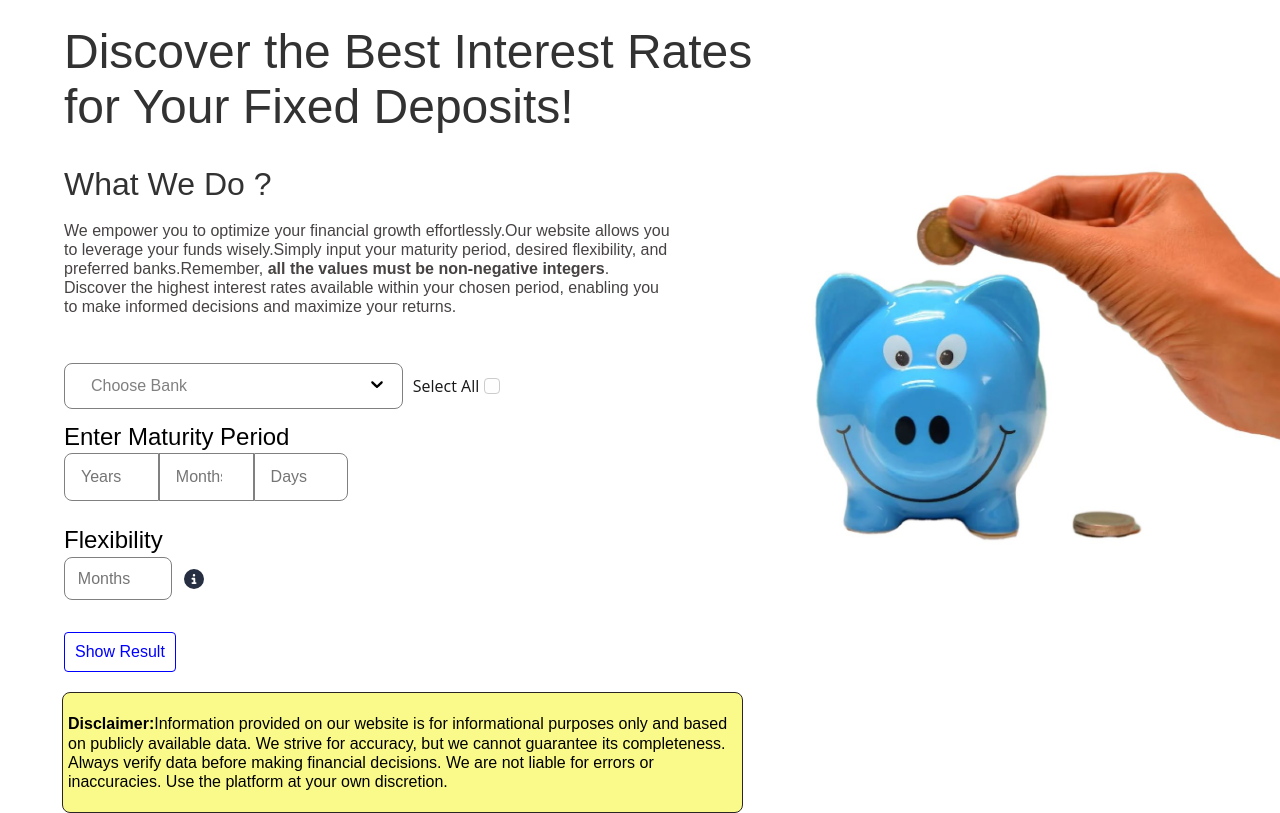
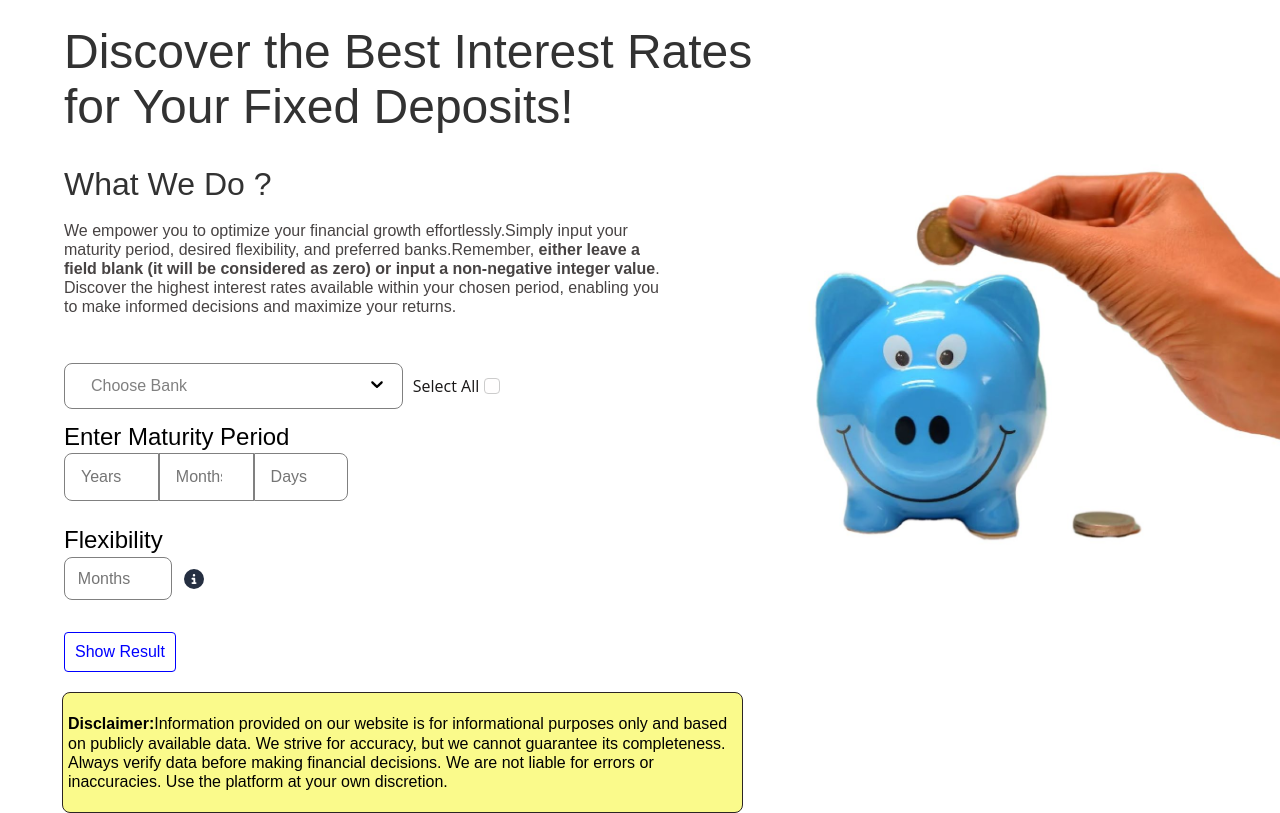
Before and after one commit to TheDarkknight26/bankweb, a React (Create React App) app in the folder client/: page / in a window 1280 px wide. Built offline with nearby package versions, Linux system fonts and the light colour scheme.

Commit message:
Update Home.jsx

```diff
--- a/client/src/components/HomePage/Home.jsx
+++ b/client/src/components/HomePage/Home.jsx
@@ -130,7 +130,7 @@ const HomePage = () => {
           <div className={styles.whatWeDoi}>
             <div className={styles.whatWeDo}>What We Do ?</div>
             <div className={styles.whatWeDoContent}>
-            We empower you to optimize your financial growth effortlessly.Our website allows you to leverage your funds wisely.Simply input your maturity period, desired flexibility, and preferred banks.Remember,<strong> all the values must be non-negative integers</strong>. Discover the highest interest rates available within your chosen period, enabling you to make informed decisions and maximize your returns.
+            We empower you to optimize your financial growth effortlessly.Simply input your maturity period, desired flexibility, and preferred banks.Remember,<strong> either leave a field blank (it will be considered as zero) or input a non-negative integer value</strong>. Discover the highest interest rates available within your chosen period, enabling you to make informed decisions and maximize your returns.
             </div>
           </div>
           <div className={styles.dropdown}>
```
